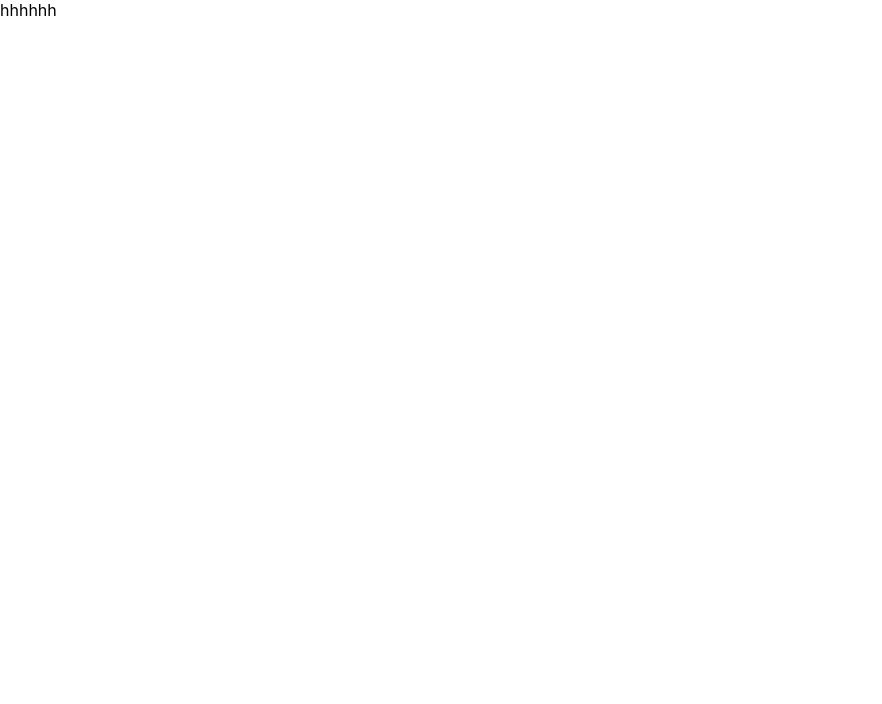
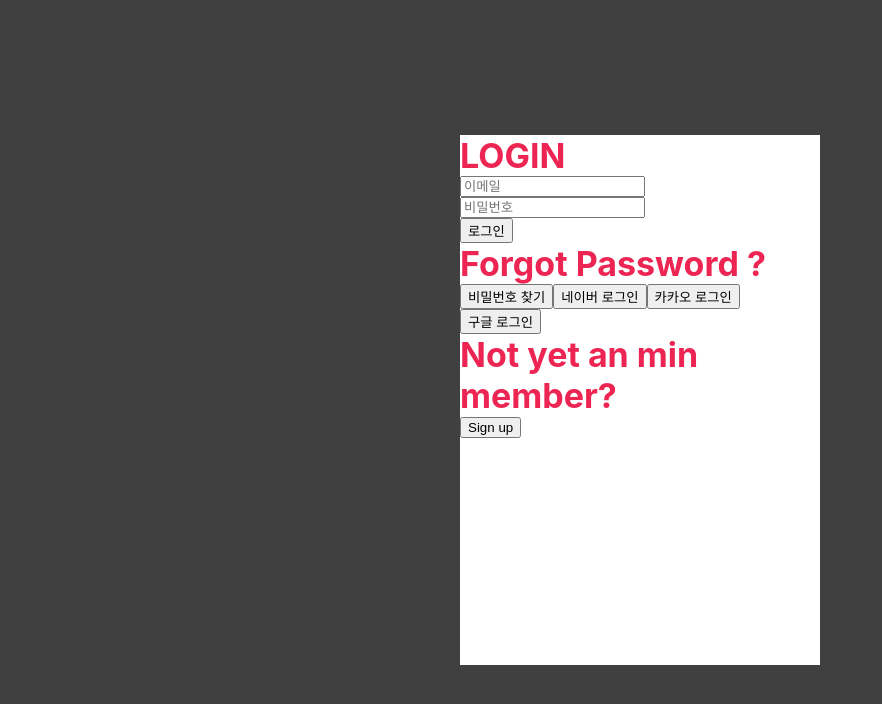
Before and after one commit to ooii214/class-todo, a React (Create React App) app: page / in a window 1280 px wide. Shown: the top 704 px of the page, without its empty margins (0-882 px from the left). Built offline with nearby package versions, Linux system fonts and the light colour scheme.

Commit message:
ADD modal

```diff
--- a/src/screen/modal/index.js
+++ b/src/screen/modal/index.js
@@ -1,9 +1,90 @@
 import React, { Component } from 'react';
+import styled from 'styled-components';
+class Modal extends Component {
+  constructor(props, context) {
+    super(props, context);
+  }
 
-class Modal extends Component {
+  renderModal = () => {
+    return (
+      <React.Fragment>
+        <ModalOverlay />
+        <ModalHalf>
+          <LoginModal>
+            <LoginText>LOGIN</LoginText>
+            <LoginInput placeholder='이메일' type='text'></LoginInput>
+            <LoginInput placeholder='비밀번호' type='password'></LoginInput>
+            <Lbotton onClick={() => alert('하이')}>로그인</Lbotton>
+            <LoginText>Forgot Password ?</LoginText>
+            <Lbotton>비밀번호 찾기</Lbotton>
+            <Lbotton>네이버 로그인</Lbotton>
+            <Lbotton>카카오 로그인</Lbotton>
+            <Lbotton>구글 로그인</Lbotton>
+            <LoginText> Not yet an min member?</LoginText>
+            <Lbotton>Sign up</Lbotton>
+          </LoginModal>
+        </ModalHalf>
+      </React.Fragment>
+    );
+  };
+
   render() {
-    return <div>hhhhhh</div>;
+    return <Container>{this.renderModal()}</Container>;
   }
 }
+const Container = styled.div``;
 
+const ModalOverlay = styled.div`
+  position: fixed;
+  display: flex;
+  z-index: 50;
+  top: 0;
+  left: 0;
+  bottom: 0;
+  right: 0;
+  background-color: transparent;
+  /* height: 668px; */
+`;
+
+const ModalHalf = styled.div`
+  display: flex;
+  position: fixed;
+  justify-content: center;
+  align-items: center;
+  flex-direction: column;
+  width: 100%;
+  height: 100%;
+  min-width: 180px;
+  /* max-width: 768px; */
+  top: 0px;
+  left: 0;
+  right: 0;
+  z-index: 100;
+  right: 0;
+  background-color: rgba(0, 0, 0, 0.75);
+`;
+
+const LoginModal = styled.div`
+  max-width: 360px;
+  max-height: 530px;
+  width: 100%;
+  height: 100%;
+  background-color: #ffffff;
+`;
+
+const LoginText = styled.div`
+  font-size: 34px;
+  font-weight: 700;
+  color: #ed2553;
+`;
+
+const LoginForm = styled.div`
+  display: flex;
+  flex-direction: column;
+`;
+const LoginInput = styled.input`
+  display: flex;
+`;
+
+const Lbotton = styled.button``;
 export { Modal };
```
